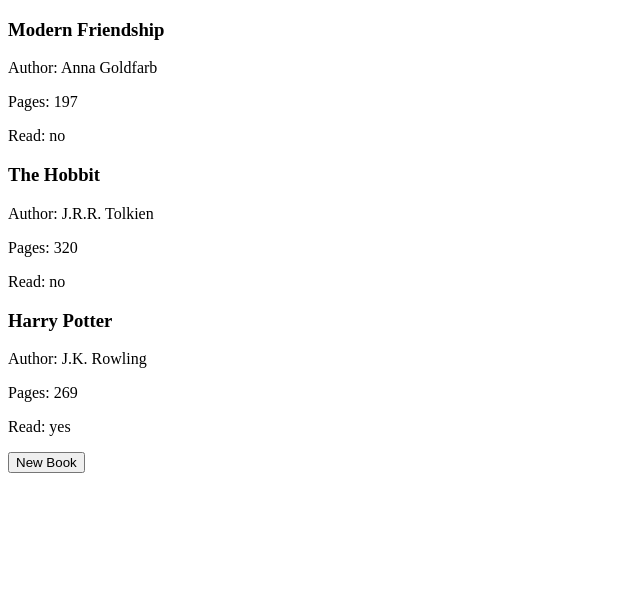
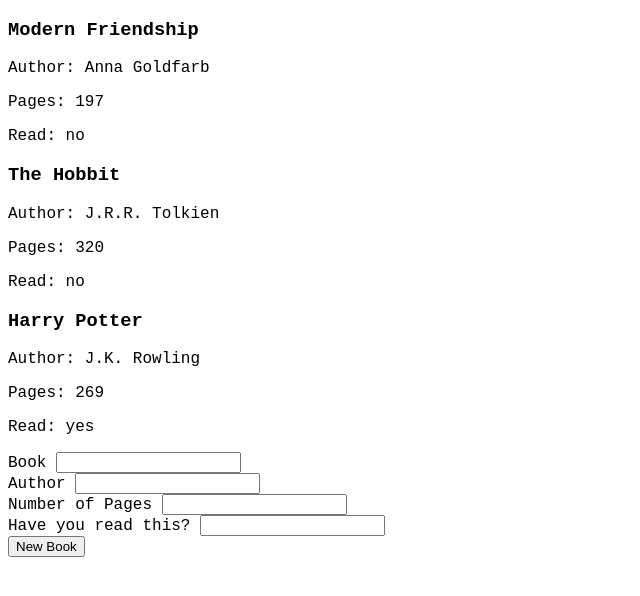
Before and after one commit to henthaii/library, a plain HTML site: page library.html in a window 1280 px wide. Both pictures are taken after a click on the button "New Book". Shown: the whole page, without its empty margins (0-640 px from the left). Drawn offline with Linux system fonts and the light colour scheme.

Commit message:
added new function to bring up new form to submit added new div class in html added font style to body in css

```diff
--- a/library.css
+++ b/library.css
@@ -0,0 +1,7 @@
+body {
+    font-family: 'Courier New', Courier, monospace;
+}
+
+/* .bookcard {
+    border: 1px solid black;
+} */
--- a/library.html
+++ b/library.html
@@ -9,6 +9,7 @@
 </head>
 <body>
     <div class="container"></div>
+    <div class="form-container"></div>
     <button>New Book</button>
 <script src="library.js">
 // Your JavaScript goes here!
--- a/library.js
+++ b/library.js
@@ -43,4 +43,27 @@
 
 displayBooks(myLibrary);
 
-const newBookForm = document.querySelector("button").addEventListener("click",placeholder)
+const newBookForm = document.querySelector("button").addEventListener("click",displayForm)
+
+function displayForm() {
+  const formContainer = document.querySelector(".form-container");
+  formContainer.innerHTML = "";
+  formContainer.innerHTML = `
+      <div>
+        <label for="new-book">Book</label>
+        <input type="text" name="new-book" id="new-book">
+      </div>
+      <div>
+      <label for="author">Author</label>
+      <input type="text" name="author" id="author">
+      </div>
+      <div>
+      <label for="pages">Number of Pages</label>
+      <input type="text" name="pages" id="pages">
+      </div>
+      <div>
+      <label for="read">Have you read this?</label>
+      <input type="text" name="read" id="read">
+      </div>
+  `
+}
```
